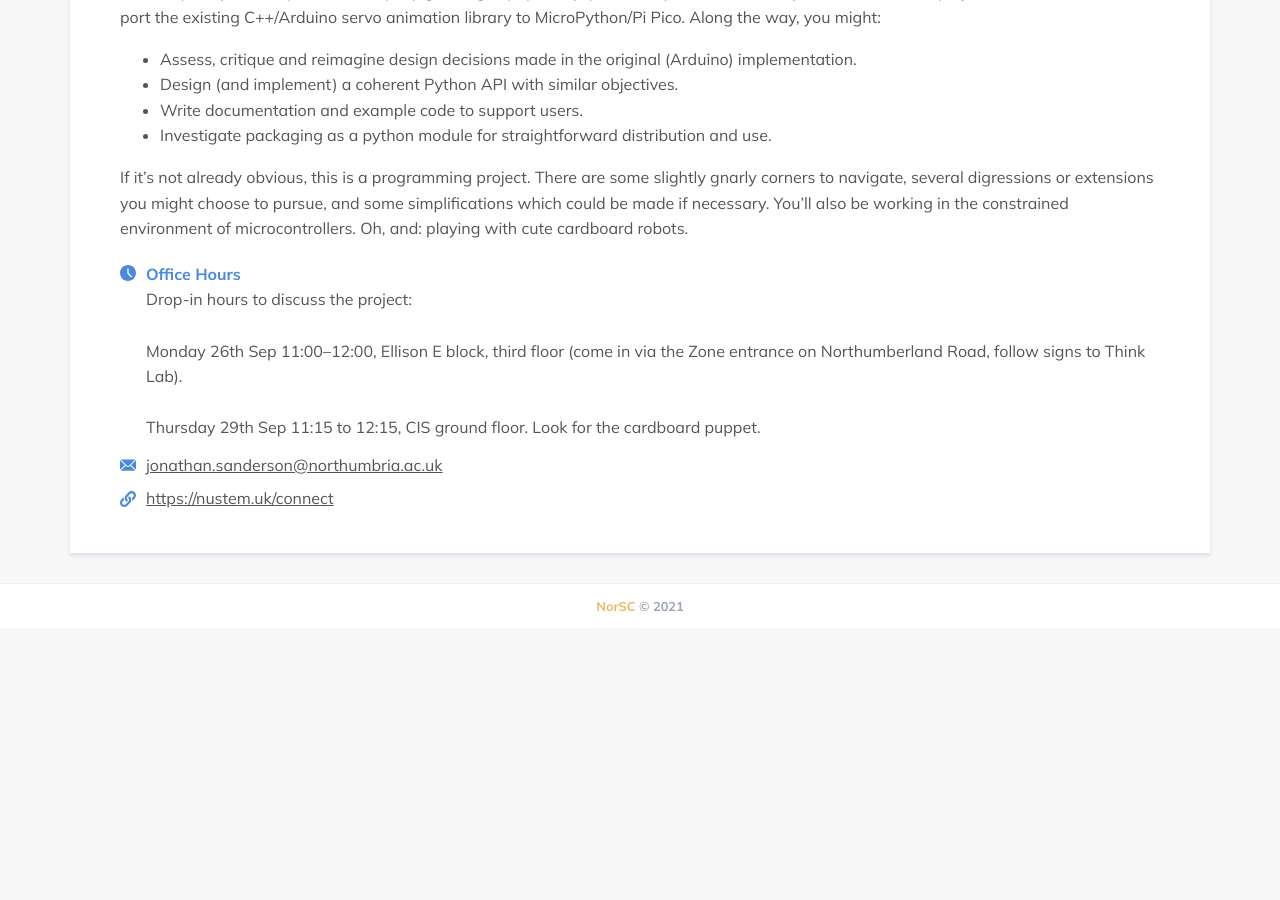
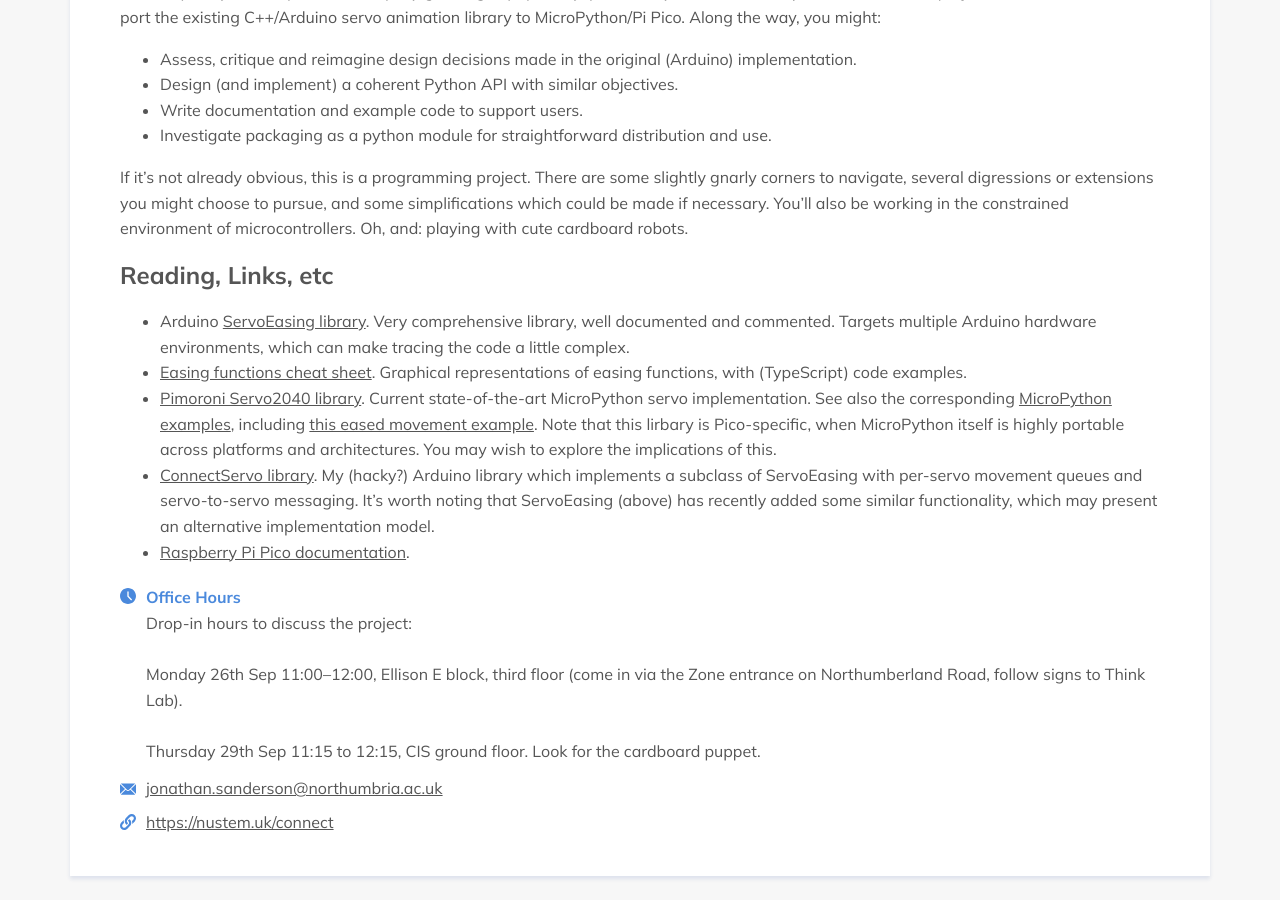
Before and after one commit to NorSC/supervisor-search, a Jekyll site: the page built from _supervisors/jonathan-sanderson.md, in a window 1280 px wide and 900 px high, scrolled down 706 px. Built offline with Jekyll 4.4.1, drawn with Linux system fonts in a browser that asks for light colours; a script that is not in the unit is left out; before the commit the page ends 1334 px from its top, so only the background shows below that.

Commit message:
Update Supervisors “jonathan-sanderson”

```diff
--- a/_supervisors/jonathan-sanderson.md
+++ b/_supervisors/jonathan-sanderson.md
@@ -56,4 +56,18 @@ additional_details: >-
 
 
   If it's not already obvious, this is a programming project. There are some slightly gnarly corners to navigate, several digressions or extensions you might choose to pursue, and some simplifications which could be made if necessary. You'll also be working in the constrained environment of microcontrollers. Oh, and: playing with cute cardboard robots.
+
+
+  ## Reading, Links, etc
+
+
+  * Arduino [ServoEasing library](https://github.com/ArminJo/ServoEasing). Very comprehensive library, well documented and commented. Targets multiple Arduino hardware environments, which can make tracing the code a little complex.
+
+  * [Easing functions cheat sheet](https://easings.net). Graphical representations of easing functions, with (TypeScript) code examples.
+
+  * [Pimoroni Servo2040 library](https://github.com/pimoroni/pimoroni-pico/tree/main/micropython/modules/servo). Current state-of-the-art MicroPython servo implementation. See also the corresponding [MicroPython examples](https://github.com/pimoroni/pimoroni-pico/tree/main/micropython/examples/servo2040), including [this eased movement example](https://github.com/pimoroni/pimoroni-pico/blob/main/micropython/examples/servo2040/simple_easing.py). Note that this lirbary is Pico-specific, when MicroPython itself is highly portable across platforms and architectures. You may wish to explore the implications of this.
+
+  * [ConnectServo library](https://github.com/NUSTEM-UK/ConnectServo). My (hacky?) Arduino library which implements a subclass of ServoEasing with per-servo movement queues and servo-to-servo messaging. It's worth noting that ServoEasing (above) has recently added some similar functionality, which may present an alternative implementation model.
+
+  * [Raspberry Pi Pico documentation](https://www.raspberrypi.com/documentation/microcontrollers/raspberry-pi-pico.html).
 ---
```
